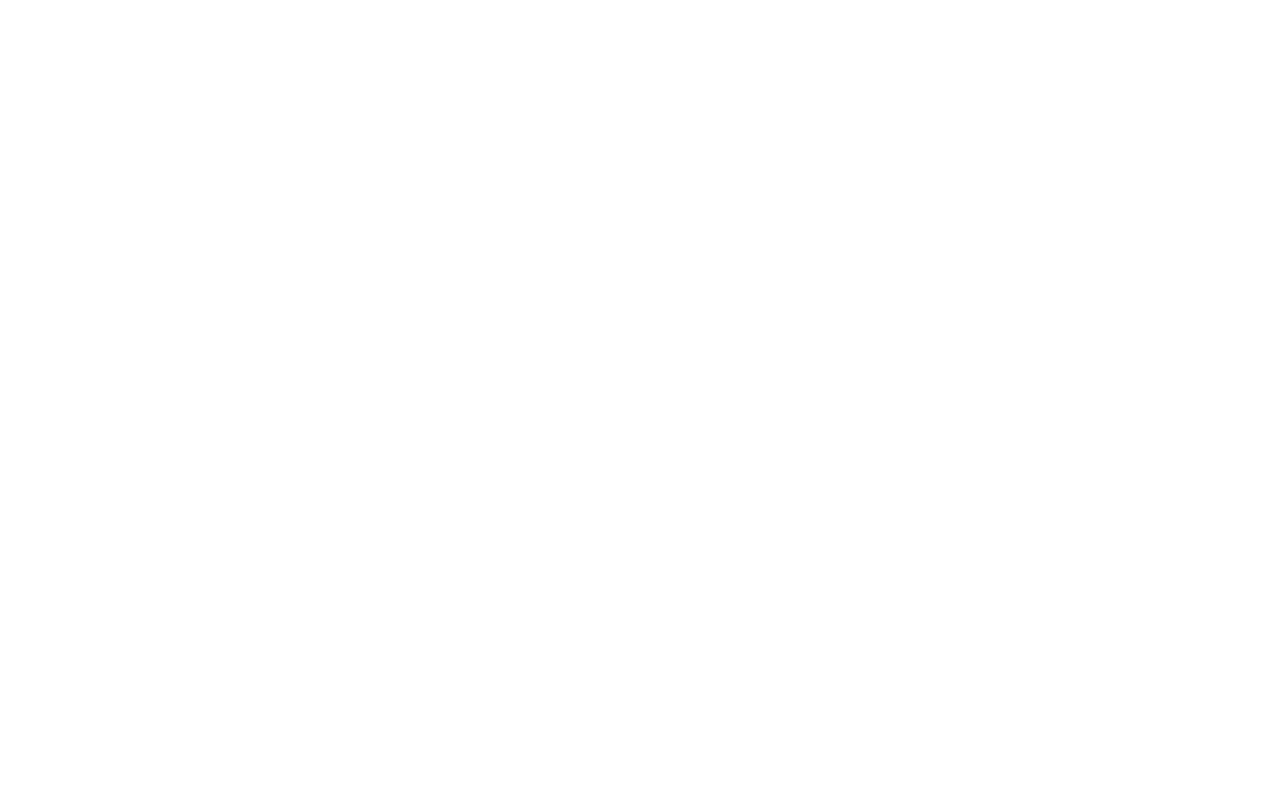
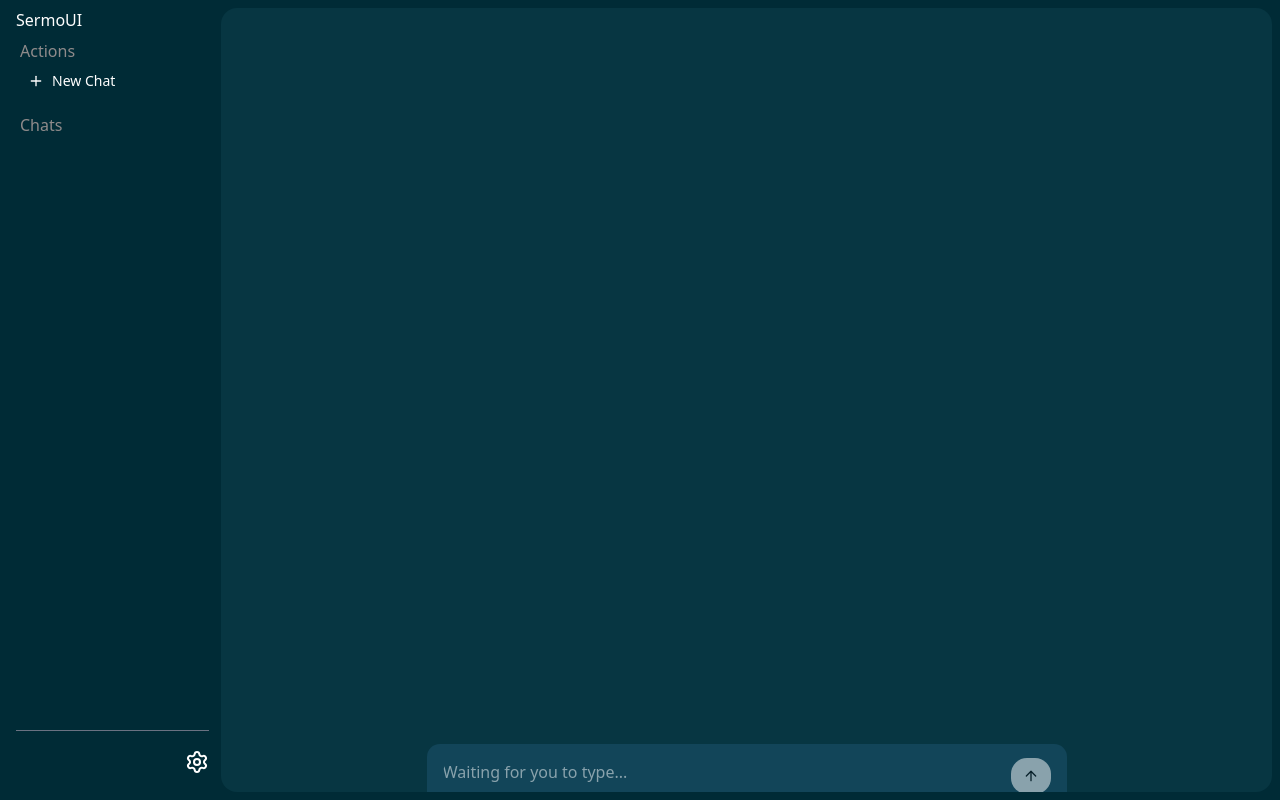
Before and after one commit to thecentinol/SermoUI, a React (Vite) app: page /chat/1 in a window 1280 px wide. Before the commit this address had no page. Built offline with nearby package versions, Linux system fonts and the light colour scheme.

Commit message:
feat: finish sendMessage, wire up logic, create chat-view for viewing messages
- Wire up logic for: Sidebar, chat, chat-view
- Working on 'chat not found' bug: I suspect theres a timing issue
preventing createChat() from finding the chat

```diff
--- a/src/App.tsx
+++ b/src/App.tsx
@@ -9,7 +9,7 @@
 			<Routes>
 				<Route path="/" element={<Layout />}>
 					<Route index element={<Chat />}></Route>
-					<Route path="/:chatId" element={<ChatView />}></Route>
+					<Route path="/chat/:chatId" element={<ChatView />}></Route>
 				</Route>
 			</Routes>
 		</BrowserRouter>
--- a/src/components/chat-view.tsx
+++ b/src/components/chat-view.tsx
@@ -1,7 +1,133 @@
+import { ArrowUp } from "lucide-react";
+import { useEffect, useMemo, useRef, useState } from "react";
+import ReactMarkdown from "react-markdown";
+import { useParams } from "react-router-dom";
+import remarkGfm from "remark-gfm";
+import { Button } from "@/components/ui/button";
+import { useChats } from "@/hooks/useChats";
+
 export default function ChatView() {
+	const params = useParams();
+	const chatId = params?.chatId;
+	const { chats, createChat, sendMessage, isLoading } = useChats();
+	const scrollRef = useRef<HTMLDivElement>(null);
+
+	const currChat = chatId ? chats.find((c) => c.id === chatId) : null;
+	const messages = useMemo(() => currChat?.messages || [], [currChat]);
+	const [model, setModel] = useState("llama3.2:1b");
+
+	useEffect(() => {
+		if (scrollRef.current) {
+			scrollRef.current.scrollTop = scrollRef.current.scrollHeight;
+		}
+	}, [messages]);
+
+	const handleSendMsg = async (content: string) => {
+		if (!chatId) {
+			createChat();
+			await sendMessage(chatId, model, content);
+		} else {
+			await sendMessage(chatId, model, content);
+		}
+	};
+
 	return (
-		<>
-			<div />
-		</>
+		<div className="flex flex-1">
+			<div className="flex-1 flex justify-center items-center">
+				<div className="flex flex-col h-screen w-[50vw]">
+					<div ref={scrollRef} className="flex-1 overflow-y-auto p-4">
+						{messages.map((msg) => (
+							<div
+								key={msg.id}
+								className={`p-3 my-2 rounded-2xl ${
+									msg.role === "user"
+										? "bg-(--surface) self-end ml-auto text-white max-w-[70%]"
+										: "bg-transparent self-start mr-auto text-gray-200 w-full"
+								}`}
+								style={{
+									minWidth: `${Math.min(msg.content.length * 8, 300)}px`,
+								}}
+							>
+								<div className="markdown-body prose prose-invert">
+									<ReactMarkdown remarkPlugins={[remarkGfm]}>
+										{msg.content}
+									</ReactMarkdown>
+								</div>
+							</div>
+						))}
+						{/* <div className="text-white bg-(--surface) ml-auto w-[7vw] rounded-2xl flex gap-2 p-1"> */}
+						{/* 	<Copy className="w-5 h-5 cursor-pointer" /> */}
+						{/* 	<Pencil className="w-5 h-5 cursor-pointer" /> */}
+						{/* 	<ChevronLeft className="w-5 h-5 cursor-pointer" /> */}
+						{/* 	<ChevronRight className="w-5 h-5 cursor-pointer" /> */}
+						{/* </div> */}
+					</div>
+					<Input disabled={isLoading} onSend={handleSendMsg} />
+				</div>
+			</div>
+		</div>
 	);
 }
+
+function Input({
+	onSend,
+	disabled,
+}: {
+	onSend: (message: string) => void;
+	disabled?: boolean;
+}) {
+	const [message, setMessage] = useState("");
+	const textareaRef = useRef<HTMLTextAreaElement>(null);
+
+	const adjustHeight = () => {
+		const textarea = textareaRef.current;
+		if (textarea) {
+			textarea.style.height = "auto";
+			const contentHeight = textarea.scrollHeight;
+			const maxHeight =
+				typeof window !== "undefined" ? window.innerHeight * 0.4 : 200;
+			textarea.style.height = Math.min(contentHeight, maxHeight) + "px";
+		}
+	};
+
+	const handleSend = () => {
+		if (message.trim() && !disabled) {
+			onSend(message);
+			setMessage("");
+			setTimeout(adjustHeight, 0);
+		}
+	};
+
+	return (
+		<div
+			className="flex items-center justify-between mx-auto my-auto m-4 w-full px-4 bg-(--fg-elevated)"
+			style={{ borderRadius: "0.8rem" }}
+		>
+			<textarea
+				ref={textareaRef}
+				value={message}
+				disabled={disabled}
+				onChange={(e) => {
+					setMessage(e.target.value);
+					adjustHeight();
+				}}
+				placeholder="Waiting for you to type..."
+				className="w-full mt-4 focus:outline-none focus:ring-0 bg-transparent text-white resize-none"
+				style={{ borderRadius: "0.8rem" }}
+				onKeyDown={async (e) => {
+					if (e.key === "Enter" && !e.shiftKey) {
+						e.preventDefault();
+						handleSend();
+					}
+				}}
+			/>
+			<Button
+				className="bg-white rounded-2xl"
+				onClick={handleSend}
+				disabled={disabled || !message.trim()}
+			>
+				<ArrowUp className="text-black" />
+			</Button>
+		</div>
+	);
+}
--- a/src/components/chat.tsx
+++ b/src/components/chat.tsx
@@ -1,8 +1,27 @@
 import { ArrowUp } from "lucide-react";
 import { useRef, useState } from "react";
+import { useNavigate } from "react-router-dom";
 import { Button } from "@/components/ui/button";
+import { useChats } from "@/hooks/useChats";
 
 export default function Chat() {
+	const { sendMessage, createChat, isLoading } = useChats();
+	const [model, setModel] = useState("llama3.2:1b");
+	const navigate = useNavigate();
+
+	const handleSendMsg = async (content: string) => {
+		console.log("1. Creating chat...");
+		const newChatId = createChat();
+		console.log("2. Chat created:", newChatId);
+
+		console.log("3. Navigating...");
+		navigate(`/chat/${newChatId}`);
+
+		console.log("4. Calling sendMessage...");
+		await sendMessage(newChatId, model, content);
+		console.log("5. sendMessage completed");
+	};
+
 	return (
 		<div className="flex flex-1 text-(--text)">
 			<div className="flex-1 flex justify-center items-center">
@@ -10,7 +29,7 @@
 					<a className="text-6xl w-full font-extrabold absolute top-[30%] left-1/2 -translate-x-1/2 text-center">
 						Send message or gay
 					</a>
-					<Input disabled={false} />
+					<Input disabled={isLoading} onSend={handleSendMsg} />
 				</div>
 			</div>
 		</div>
@@ -18,10 +37,10 @@
 }
 
 function Input({
-	// onSend,
+	onSend,
 	disabled,
 }: {
-	// onSend: (message: string) => void;
+	onSend: (message: string) => void;
 	disabled?: boolean;
 }) {
 	const [message, setMessage] = useState("");
@@ -40,7 +59,7 @@
 
 	const handleSubmit = () => {
 		if (message.trim() && !disabled) {
-			// onSend(message);
+			onSend(message);
 			setMessage("");
 			setTimeout(adjustHeight, 0);
 		}
--- a/src/components/layout.tsx
+++ b/src/components/layout.tsx
@@ -5,7 +5,7 @@
 	return (
 		<div className="flex w-screen h-screen bg-(--bg) p-2">
 			<Sidebar />
-			<main className="w-full h-full bg-(--fg) rounded-2xl overflow-y-auto">
+			<main className="w-full h-full bg-(--fg) rounded-2xl overflow-hidden">
 				<Outlet />
 			</main>
 		</div>
--- a/src/components/sidebar.tsx
+++ b/src/components/sidebar.tsx
@@ -1,13 +1,21 @@
 import { Ellipsis, PlusIcon, Settings } from "lucide-react";
+import { useNavigate } from "react-router-dom";
 import { Button } from "@/components/ui/button";
+import { useChats } from "@/hooks/useChats";
 
 export default function Sidebar() {
+	const { chats } = useChats();
+	const navigate = useNavigate();
+
 	return (
 		<div className="flex flex-col h-full w-[20%] bg-(--bg) text-(--text) pl-2 pr-3">
 			<h1 className="h-[5%]">SermoUI</h1>
 			<div className="h-[12%]">
 				<p className="text-(--text-muted) pl-1">Actions</p>
-				<Button className="justify-start w-full p-1">
+				<Button
+					onClick={() => navigate("/")}
+					className="justify-start w-full p-1"
+				>
 					<PlusIcon />
 					New Chat
 				</Button>
@@ -16,10 +24,16 @@
 			<div className="h-full">
 				<p className="text-(--text-muted) pl-1">Chats</p>
 				<div className="overflow-y-auto">
-					<p className="flex items-center justify-between hover:bg-(--fg-hover) px-4 py-2 rounded-md">
-						Example
-						<Ellipsis className="cursor-pointer" />
-					</p>
+					{chats.map((c) => (
+						<Button
+							key={c.id}
+							onClick={() => navigate(`/chat/${c.id}`)}
+							className="flex items-center justify-between px-4 py-2"
+						>
+							{c.title || "New Chat"}
+							<Ellipsis className="cursor-pointer" />
+						</Button>
+					))}
 				</div>
 			</div>
 
--- a/src/hooks/useChats.tsx
+++ b/src/hooks/useChats.tsx
@@ -21,7 +21,7 @@
 export function useChats() {
 	const [chats, setChats] = useState<Chat[]>([]);
 	const [currChatId, setCurrChatId] = useState<string | null>(null);
-	const [isLoading, setisLoading] = useState(false);
+	const [isLoading, setIsLoading] = useState(false);
 	const STORAGE_KEY = "ollama-chats";
 
 	function loadChats(): Chat[] {
@@ -59,20 +59,96 @@
 		model: string,
 		content: string,
 	) => {
-		if (!chatId) {
-			createChat();
+		console.log("sendMessage called with:", { chatId, model, content });
+		setIsLoading(true);
+		setCurrChatId(chatId);
+
+		const currChat = chats.find((c) => c.id === chatId);
+		console.log("FFound chat:", currChat);
+
+		if (!currChat) {
+			console.error("ERR: Chat not found!");
+			setIsLoading(false);
+			return;
 		}
-		setisLoading(true);
 
 		const userMsg: Message = {
 			id: crypto.randomUUID(),
-			chatId: currChatId,
+			chatId: chatId,
 			role: "user",
-			model: model,
-			content: content,
+			model,
+			content,
 			timestamp: Date.now(),
 		};
-		setChats([...chats, currChatId]);
+		setChats((prevChats) =>
+			prevChats.map((chat) =>
+				chat.id === chatId
+					? {
+							...chat,
+							messages: [...chat.messages, userMsg],
+							updatedAt: Date.now(),
+						}
+					: chat,
+			),
+		);
+
+		const OllamaMsgs = [...currChat.messages, userMsg].map((m) => ({
+			role: m.role,
+			content: m.content,
+		}));
+
+		const assistantMsg: Message = {
+			id: crypto.randomUUID(),
+			chatId: chatId,
+			role: "assistant",
+			model,
+			content: "",
+			timestamp: Date.now(),
+		};
+
+		const updatedMsgs = [...currChat.messages, userMsg];
+
+		setChats((prevChats) =>
+			prevChats.map((chat) =>
+				chat.id === chatId
+					? {
+							...chat,
+							messages: updatedMsgs,
+							updatedAt: Date.now(),
+						}
+					: chat,
+			),
+		);
+
+		try {
+			let fullContent = "";
+			console.log("About to call sendChatMessage API...");
+			await sendChatMessage(model, OllamaMsgs, (chunk) => {
+				console.log("Recieved chunk:", chunk);
+				fullContent += chunk.message.content;
+
+				setChats((prevChats) =>
+					prevChats.map((chat) =>
+						chat.id === chatId
+							? {
+									...chat,
+									messages: chat.messages.map((msg) =>
+										msg.id === assistantMsg.id
+											? { ...msg, content: fullContent }
+											: msg,
+									),
+									updatedAt: Date.now(),
+								}
+							: chat,
+					),
+				);
+			});
+		} catch (err) {
+			console.error(err);
+		} finally {
+			setIsLoading(false);
+			console.log("Msg sent");
+		}
 	};
 
 	return {
```
